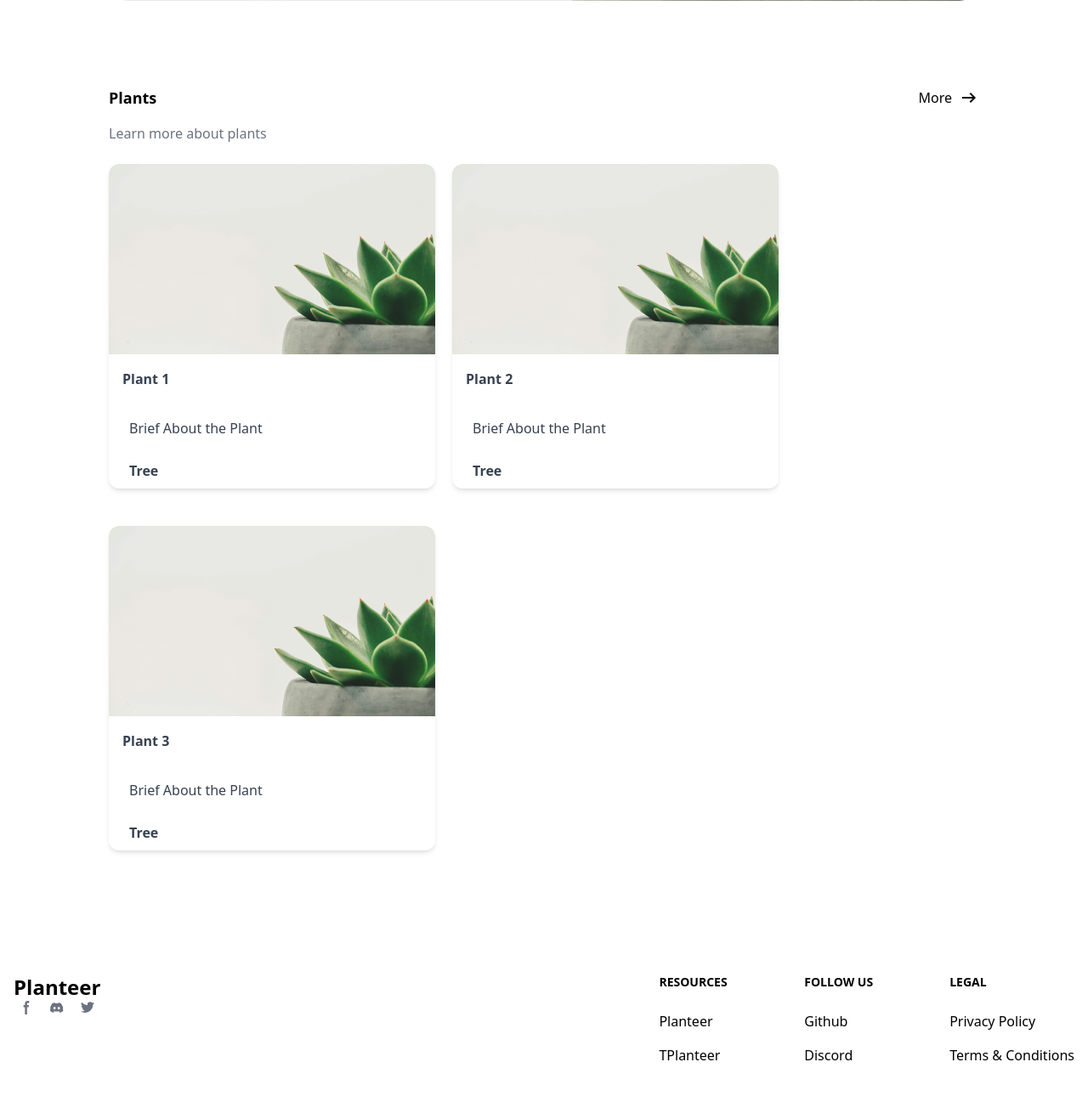
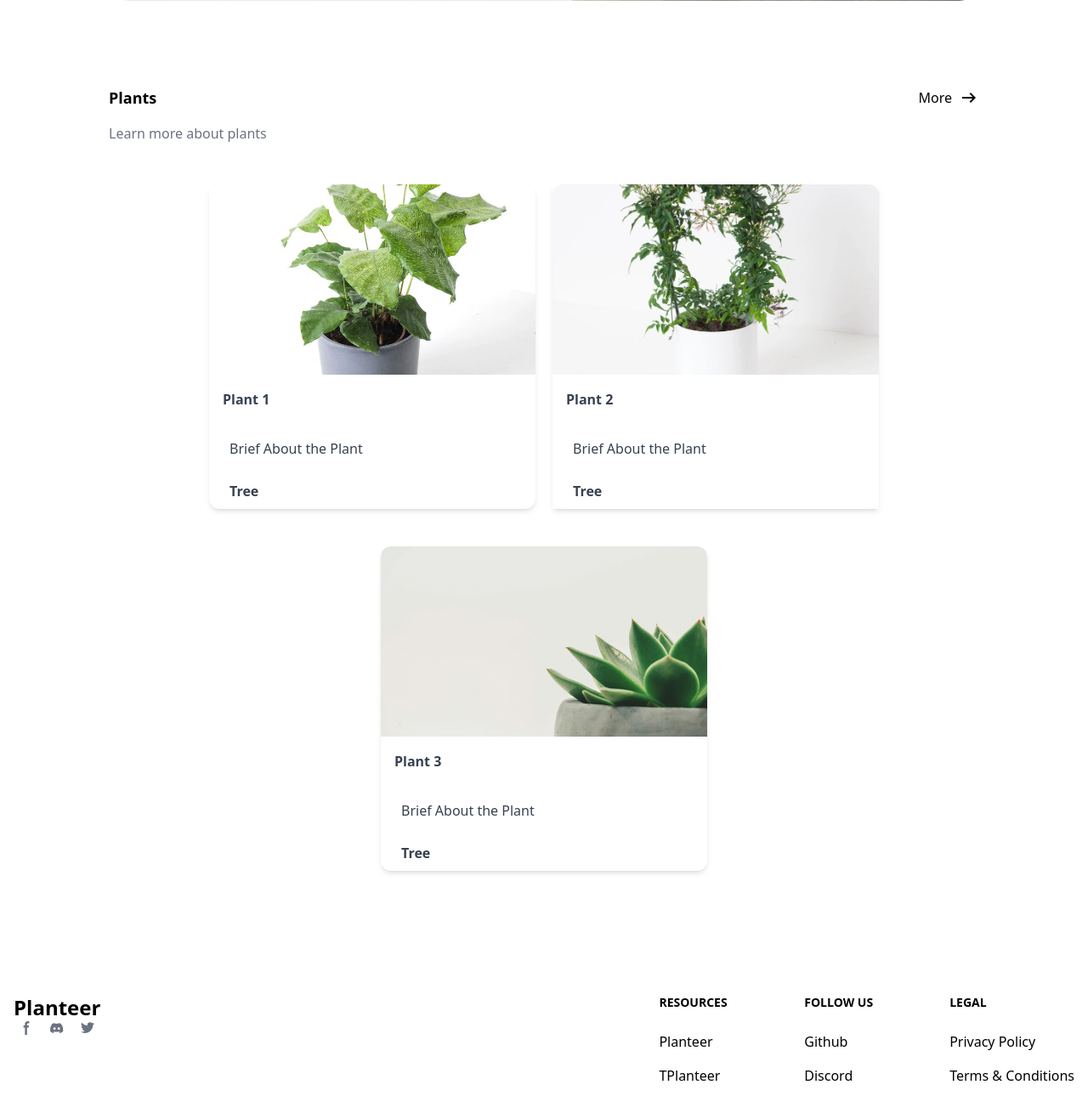
Before and after one commit to T-Python-June-24/LAB-ORM-PLANTEER-1, a Django app: page / in a window 1280 px wide. Shown: the part 779-2089 px from the top of the page at 85% size. Before the commit the page ends 2027 px from the top, so only its background shows below. Run offline with Django 5.2, Linux system fonts and the light colour scheme; some libraries are stand-ins or nearby versions.

Commit message:
added animation-add thanks page - add new images -finished contact us pages🔥👋

```diff
--- a/Planteer/Contact/templates/Contact/contact.html
+++ b/Planteer/Contact/templates/Contact/contact.html
@@ -26,7 +26,7 @@
                 {% csrf_token %}
                 <div class="mb-4">
                     <h1 class="text-4xl font-bold mb-6 text-left">Contact us</h1>
-                    <p class="text-gray-400 pb-8">Subheading for instructions</p>
+                    <p class="text-gray-400 pb-8">Subheading for discription or instructions</p>
                 </div>
                 <div class="mb-4 flex space-x-4">
                     <div class="w-full sm:w-1/2">
@@ -47,7 +47,7 @@
                     <label for="message" class="block text-sm font-medium text-gray-700">Your Message</label>
                     <textarea placeholder="Hi , I just want to say...." id="message" name="message" rows="6" required class="mt-1 block w-full border-gray-300 rounded-md shadow-sm focus:ring-blue-500 focus:border-blue-500 sm:text-sm px-4"></textarea>
                 </div>
-                <button type="submit" class="w-full bg-black text-white py-2 px-4 rounded-md hover:bg-gray-700">Send Message</button>
+                <button type="submit" class="w-full bg-black text-white py-2 px-4 rounded-md hover:bg-gray-700">Submit</button>
             </form>
         </div>
         <div class="lg:w-1/2 flex items-center justify-center">
--- a/Planteer/Contact/urls.py
+++ b/Planteer/Contact/urls.py
@@ -7,4 +7,5 @@ app_name = 'Contact'
 urlpatterns = [
     path('contact/', views.send_contact_message, name='send_contact_message'),
     path('contact/messages/', views.display_contact_messages, name='display_contact_messages'),
+    path('contact/thanks/', views.thanks, name='thanks')
 ]
--- a/Planteer/Contact/views.py
+++ b/Planteer/Contact/views.py
@@ -31,4 +31,10 @@ def send_contact_message(request:HttpResponse):
             messages.error(request, f'Missing field: {str(e)}')
         except Exception as e:
             messages.error(request, f'An error occurred: {str(e)}')
+        return redirect('Contact:thanks')
     return render(request, 'Contact/contact.html')
+
+
+
+def thanks(request:HttpResponse):
+    return render(request,'Contact/thanks.html')
--- a/Planteer/Main/static/css/style.css
+++ b/Planteer/Main/static/css/style.css
@@ -4,7 +4,6 @@
 }
 
 body {
-
   display: flex;
   flex-direction: column;
   background-color: #ffffff;
@@ -14,11 +13,8 @@ body {
   background-position: center;
 }
 
-
-
-nav{
+nav {
   z-index: 1000;
-
 }
 
 nav a:hover {
@@ -31,17 +27,11 @@ nav a:hover {
   animation: bold-font-animation 1s ease-in-out;
 }
 
-
-
-
-
 footer {
   display: flex;
   flex-direction: row;
   align-items: center;
 }
-
-
 
 @keyframes bold-font-animation {
   0% {
@@ -55,13 +45,11 @@ footer {
   }
 }
 
-
-
 .img-animation {
-	-webkit-animation: scale-up-center 0.4s cubic-bezier(0.390, 0.575, 0.565, 1.000) both;
-	        animation: scale-up-center 0.4s cubic-bezier(0.390, 0.575, 0.565, 1.000) both;
+  -webkit-animation: scale-up-center 0.4s cubic-bezier(0.39, 0.575, 0.565, 1)
+    both;
+  animation: scale-up-center 0.4s cubic-bezier(0.39, 0.575, 0.565, 1) both;
 }
-
 
 /* ----------------------------------------------
  * Generated by Animista on 2024-7-15 10:30:13
@@ -95,3 +83,97 @@ footer {
     transform: scale(1);
   }
 }
+
+.puff-in-hor {
+  -webkit-animation: puff-in-hor 0.7s cubic-bezier(0.47, 0, 0.745, 0.715) both;
+  animation: puff-in-hor 0.7s cubic-bezier(0.47, 0, 0.745, 0.715) both;
+}
+
+
+@-webkit-keyframes puff-in-hor {
+  0% {
+    -webkit-transform: scaleX(2);
+    transform: scaleX(2);
+    -webkit-filter: blur(4px);
+    filter: blur(4px);
+    opacity: 0;
+  }
+  100% {
+    -webkit-transform: scaleX(1);
+    transform: scaleX(1);
+    -webkit-filter: blur(0px);
+    filter: blur(0px);
+    opacity: 1;
+  }
+}
+@keyframes puff-in-hor {
+  0% {
+    -webkit-transform: scaleX(2);
+    transform: scaleX(2);
+    -webkit-filter: blur(4px);
+    filter: blur(4px);
+    opacity: 0;
+  }
+  100% {
+    -webkit-transform: scaleX(1);
+    transform: scaleX(1);
+    -webkit-filter: blur(0px);
+    filter: blur(0px);
+    opacity: 1;
+  }
+}
+
+
+
+
+.slide-in-elliptic-bottom-bck {
+  -webkit-animation: slide-in-elliptic-bottom-bck 0.7s
+    cubic-bezier(0.25, 0.46, 0.45, 0.94) both;
+  animation: slide-in-elliptic-bottom-bck 0.7s
+    cubic-bezier(0.25, 0.46, 0.45, 0.94) both;
+}
+
+/* ----------------------------------------------
+ * Generated by Animista on 2024-7-21 23:0:16
+ * Licensed under FreeBSD License.
+ * See http://animista.net/license for more info.
+ * w: http://animista.net, t: @cssanimista
+ * ---------------------------------------------- */
+
+/**
+ * ----------------------------------------
+ * animation slide-in-elliptic-bottom-bck
+ * ----------------------------------------
+ */
+@-webkit-keyframes slide-in-elliptic-bottom-bck {
+  0% {
+    -webkit-transform: translateY(600px) rotateX(-30deg) scale(6.5);
+    transform: translateY(600px) rotateX(-30deg) scale(6.5);
+    -webkit-transform-origin: 50% -100%;
+    transform-origin: 50% -100%;
+    opacity: 0;
+  }
+  100% {
+    -webkit-transform: translateY(0) rotateX(0) scale(1);
+    transform: translateY(0) rotateX(0) scale(1);
+    -webkit-transform-origin: 50% 500px;
+    transform-origin: 50% 500px;
+    opacity: 1;
+  }
+}
+@keyframes slide-in-elliptic-bottom-bck {
+  0% {
+    -webkit-transform: translateY(600px) rotateX(-30deg) scale(6.5);
+    transform: translateY(600px) rotateX(-30deg) scale(6.5);
+    -webkit-transform-origin: 50% -100%;
+    transform-origin: 50% -100%;
+    opacity: 0;
+  }
+  100% {
+    -webkit-transform: translateY(0) rotateX(0) scale(1);
+    transform: translateY(0) rotateX(0) scale(1);
+    -webkit-transform-origin: 50% 500px;
+    transform-origin: 50% 500px;
+    opacity: 1;
+  }
+}
--- a/Planteer/Main/templates/Main/Main.html
+++ b/Planteer/Main/templates/Main/Main.html
@@ -3,6 +3,9 @@
 {% load static %}
 
 {% block content %}
+<script>
+    AOS.init();
+  </script>
 <div class="pl-32 pr-32">
 <div class="flex flex-col items-center justify-center h-screen space-y-12">
     <div class="relative max-w-7xl transition-all cursor-pointer flex justify-center items-center">
@@ -24,7 +27,6 @@
                 </div>
             </div>
         </figcaption>
-
     </div>
 </div>
 
@@ -37,13 +39,20 @@
         </a>
     </p>
 </div>
-    <p class="tilt-in-fwd-bl text-gray-500">Learn more about plants</p>
+<p class="tilt-in-fwd-bl text-gray-500 mb-6">Learn more about plants</p>
 
-    <div class="card-grid tilt-in-fwd-bl">
-        <div class="relative flex flex-col mt-6 text-gray-700 bg-white shadow-md bg-clip-border rounded-xl w-96 overflow-hidden">
-            <img src="{% static 'images/background.jpg' %}" alt="image" class="w-full h-56 object-cover rounded-t-xl" />
+<div data-aos="fade-left"
+data-aos-anchor="#example-anchor"
+data-aos-offset="500"
+data-aos-duration="500"
+class="flex flex-col items-center">
+
+
+<div class="card-grid flex flex-wrap justify-center" data-aos="fade-up" data-aos-anchor-placement="bottom-bottom">
+   <div class="relative flex flex-col mt-6 text-gray-700 bg-white shadow-md bg-clip-border rounded-xl w-96 overflow-hidden" data-aos="fade-up" data-aos-duration="1000">
+       <img src="{% static 'images/plant1.webp' %}" alt="image" class="w-full h-56 object-cover rounded-t-xl" />
        <div class="p-4">
-                <p class="block font-sans text-base antialiased font-bold leading-relaxed text-inherit ">
+           <p class="block font-sans text-base antialiased font-bold leading-relaxed text-inherit">
               Plant 1
            </p>
        </div>
@@ -59,10 +68,10 @@
        </div>
    </div>
 
-        <div class="relative flex flex-col mt-6 text-gray-700 bg-white shadow-md bg-clip-border rounded-xl w-96 overflow-hidden">
-            <img src="{% static 'images/background.jpg' %}" alt="image" class="w-full h-56 object-cover rounded-t-xl" />
+   <div class="relative flex flex-col mt-6 text-gray-700 bg-white shadow-md bg-clip-border orounded-xl w-96 overflow-hidden" data-aos="fade-up" data-aos-duration="1000">
+       <img src="{% static 'images/plant2.webp' %}" alt="image" class="w-full h-56 object-cover rounded-t-xl" />
        <div class="p-4">
-                <p class="block font-sans text-base antialiased font-bold leading-relaxed text-inherit ">
+           <p class="block font-sans text-base antialiased font-bold leading-relaxed text-inherit">
               Plant 2
            </p>
        </div>
@@ -78,11 +87,10 @@
        </div>
    </div>
 
-
-        <div class="relative flex flex-col mt-6 text-gray-700 bg-white shadow-md bg-clip-border rounded-xl w-96 overflow-hidden">
+   <div class="relative flex flex-col mt-6 text-gray-700 bg-white shadow-md bg-clip-border rounded-xl w-96 overflow-hidden" data-aos="fade-up" data-aos-duration="1000">
        <img src="{% static 'images/background.jpg' %}" alt="image" class="w-full h-56 object-cover rounded-t-xl" />
        <div class="p-4">
-                <p class="block font-sans text-base antialiased font-bold leading-relaxed text-inherit ">
+           <p class="block font-sans text-base antialiased font-bold leading-relaxed text-inherit">
               Plant 3
            </p>
        </div>
@@ -97,12 +105,13 @@
            </p>
        </div>
    </div>
+</div>
+</div>
+<br><br>
+
 
 
 </div>
 
-<br><br>
-
-
 
 {% endblock content %}
--- a/Planteer/Main/templates/Main/base.html
+++ b/Planteer/Main/templates/Main/base.html
@@ -7,20 +7,25 @@
     <meta name="viewport" content="width=device-width, initial-scale=1.0">
     <script src="https://cdn.tailwindcss.com"></script>
 
-    <link rel="stylesheet" href="https://cdnjs.cloudflare.com/ajax/libs/font-awesome/6.0.0-beta3/css/all.min.css">
     <link rel="preconnect" href="https://fonts.googleapis.com">
     <link rel="preconnect" href="https://fonts.gstatic.com" crossorigin>
     <link rel="stylesheet" href="{% static '/css/style.css' %}">
     <link rel="stylesheet" href="{% static '/css/card.css' %}">
     <link rel="stylesheet" href="{% static '/css/plant.css' %}">
     <link href="https://fonts.googleapis.com/css2?family=Inter:wght@400;500;600;800&display=swap" rel="stylesheet">
-    <link rel="icon" type="image/x-icon" href="{% static 'images/logo.png' %}">
+    <link rel="icon" type="image/x-icon" href="{% static 'images/background.jpg' %}">
     <link rel="stylesheet" href="https://cdnjs.cloudflare.com/ajax/libs/font-awesome/6.0.0-beta3/css/all.min.css">
+    <link href="https://unpkg.com/aos@2.3.1/dist/aos.css" rel="stylesheet">
+
     <title>{% block title %}Saudi Arabia{% endblock %}</title>
+
 </head>
 <body>
 
-
+    <script src="https://unpkg.com/aos@2.3.1/dist/aos.js"></script>
+    <script>
+        AOS.init();
+      </script>
     <nav class="bg-white border-gray-200">
         <div class="max-w-screen-xl flex flex-wrap items-center justify-between mx-auto p-4">
             <a href="{% url 'Main:home'%}" class="flex items-center space-x-3 rtl:space-x-reverse">
--- a/Planteer/Plants/templates/Plants/all_plants.html
+++ b/Planteer/Plants/templates/Plants/all_plants.html
@@ -4,11 +4,13 @@
 {% block title %} All Plants {% endblock title %}
 
 {% block content %}
-
+<script>
+    AOS.init();
+  </script>
 <div class="content-home-padding">
     <h1 class="bold-font-prop tilt-in-fwd-bl"> All Plants </h1>
 
-    <div class="card-grid tilt-in-fwd-bl">
+    <div class="card-grid"  data-aos="fade-up">
         {% for plant in plants %}
         <div class="relative flex flex-col mt-6 text-gray-700 bg-white shadow-md bg-clip-border rounded-xl w-96 overflow-hidden">
             <img src="{{ plant.plant_image.url }}" alt="image" class="w-full h-56 object-cover rounded-t-xl" />
```
Also changed, not shown: Planteer/Contact/static/css/style.css (+42 -0 lines), Planteer/Contact/templates/Contact/display_messages.html (+25 -19 lines), Planteer/Contact/templates/Contact/thanks.html (added, +14 -0 lines), Planteer/Plants/templates/Plants/add_plant.html (+6 -10 lines), Planteer/Contact/static/images/profile.png (added), Planteer/Contact/static/images/thanks.jpg (added), Planteer/Main/static/images/plant1.webp (added), Planteer/Main/static/images/plant2.webp (added), Planteer/Main/static/images/plant3.jpeg (added), tailwind.config.js (added), 1 other file. Lines whose indentation alone changed are shown as unchanged.
